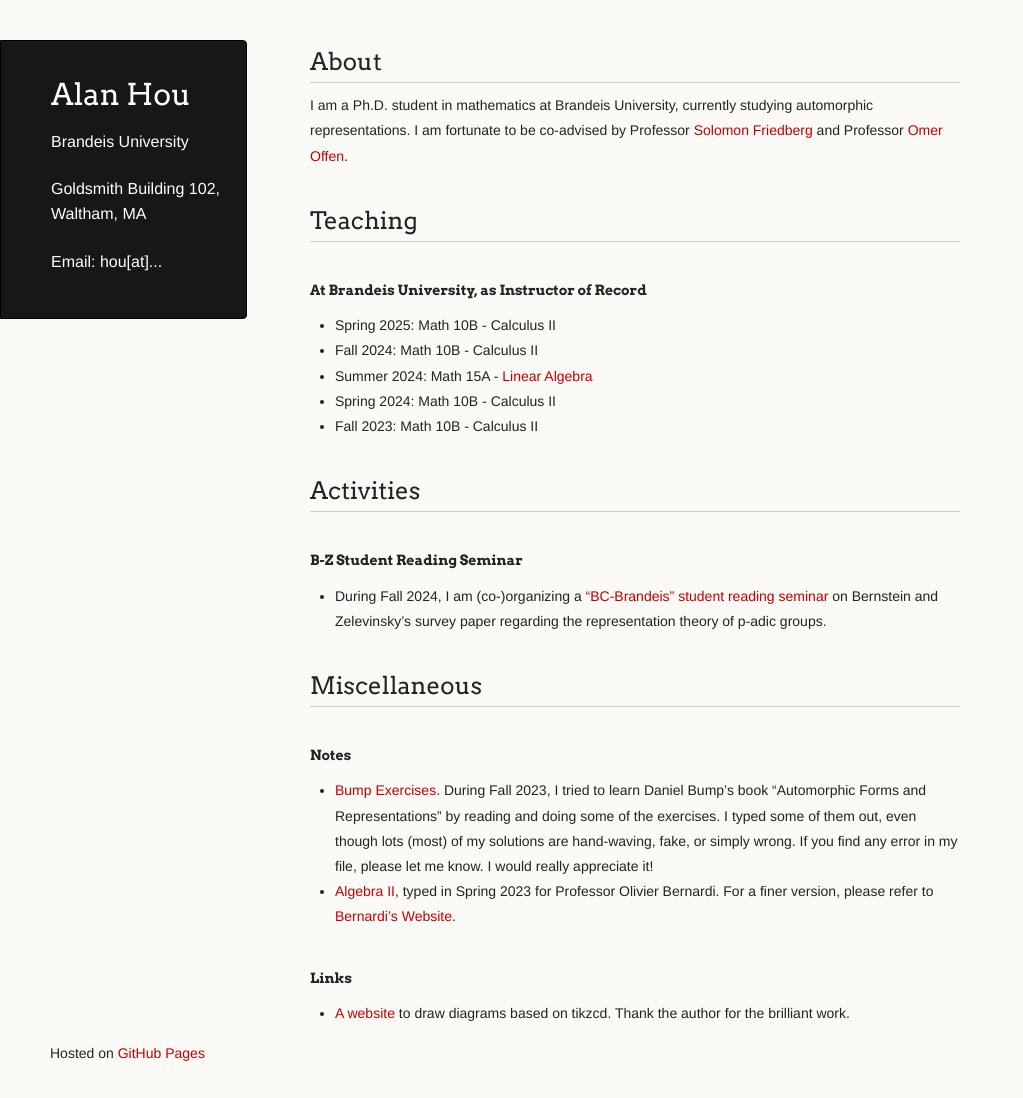
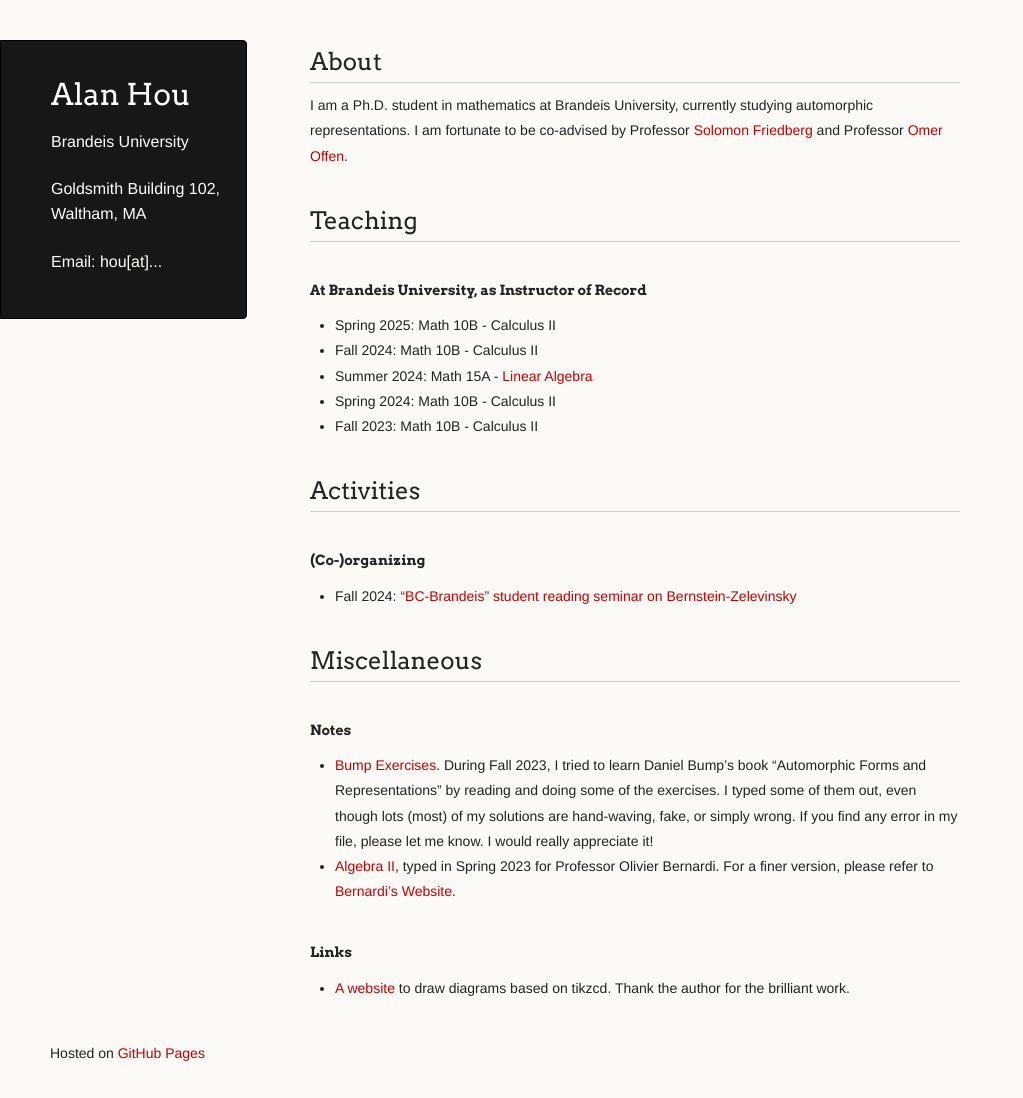
Before and after one commit to axhou/axhou.github.io, a Jekyll site: the page built from index.md, in a window 1280 px wide and 1098 px high. Shown: the whole window, without its empty margins (0-1023 px from the left). Built offline with Jekyll 4.4.1, drawn with Linux system fonts in a browser that asks for light colours; our own code applies the rules of GitHub Pages for plain Markdown files.

Commit message:
Update index.md

```diff
--- a/index.md
+++ b/index.md
@@ -19,8 +19,8 @@
 
 ## Activities
 
-#### B-Z Student Reading Seminar
-- During Fall 2024, I am (co-)organizing a ["BC-Brandeis" student reading seminar](./bzf2024.html) on Bernstein and Zelevinsky's survey paper regarding the representation theory of p-adic groups.
+#### (Co-)organizing
+- Fall 2024: ["BC-Brandeis" student reading seminar on Bernstein-Zelevinsky](./bzf2024.html)
 
 ## Miscellaneous
 
```
